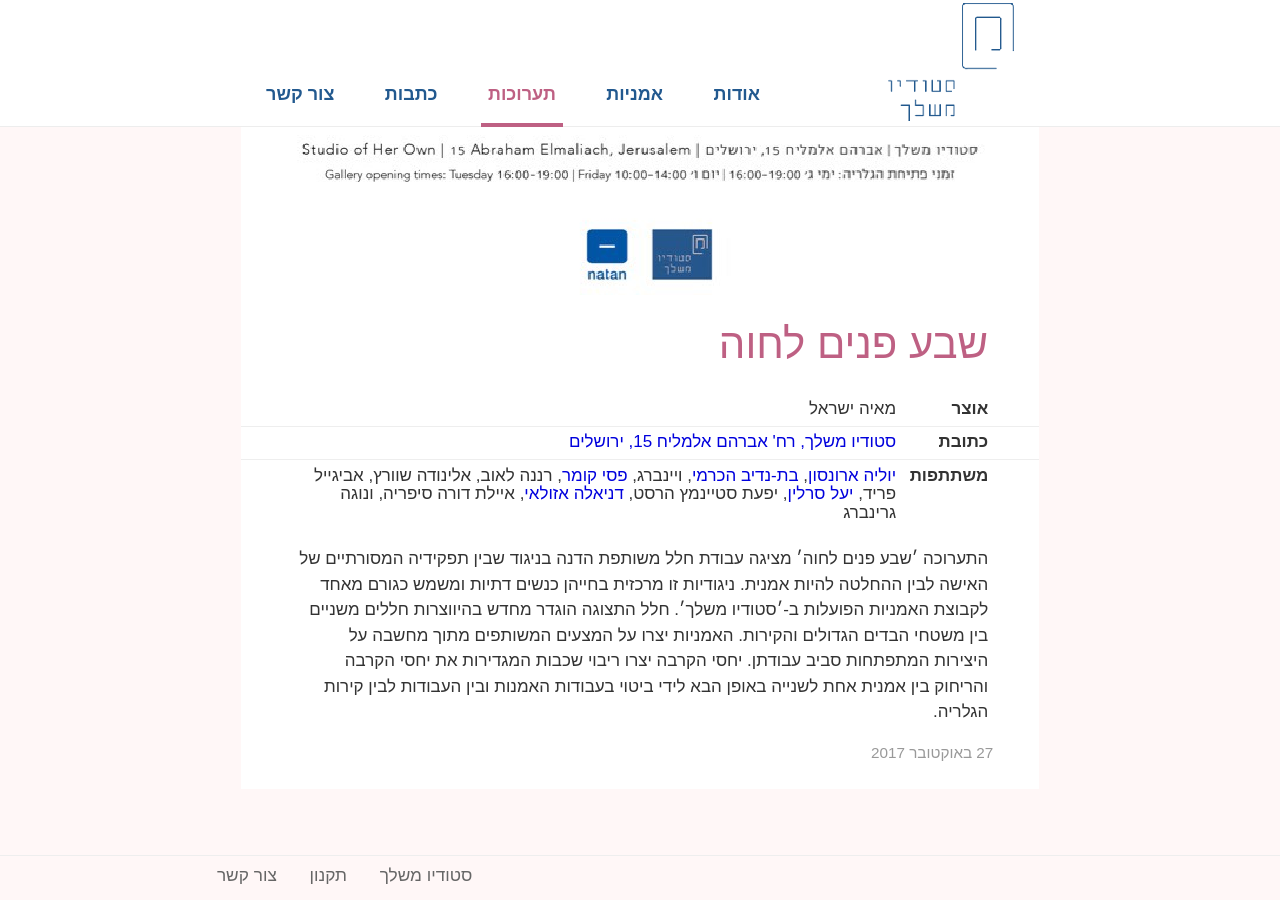
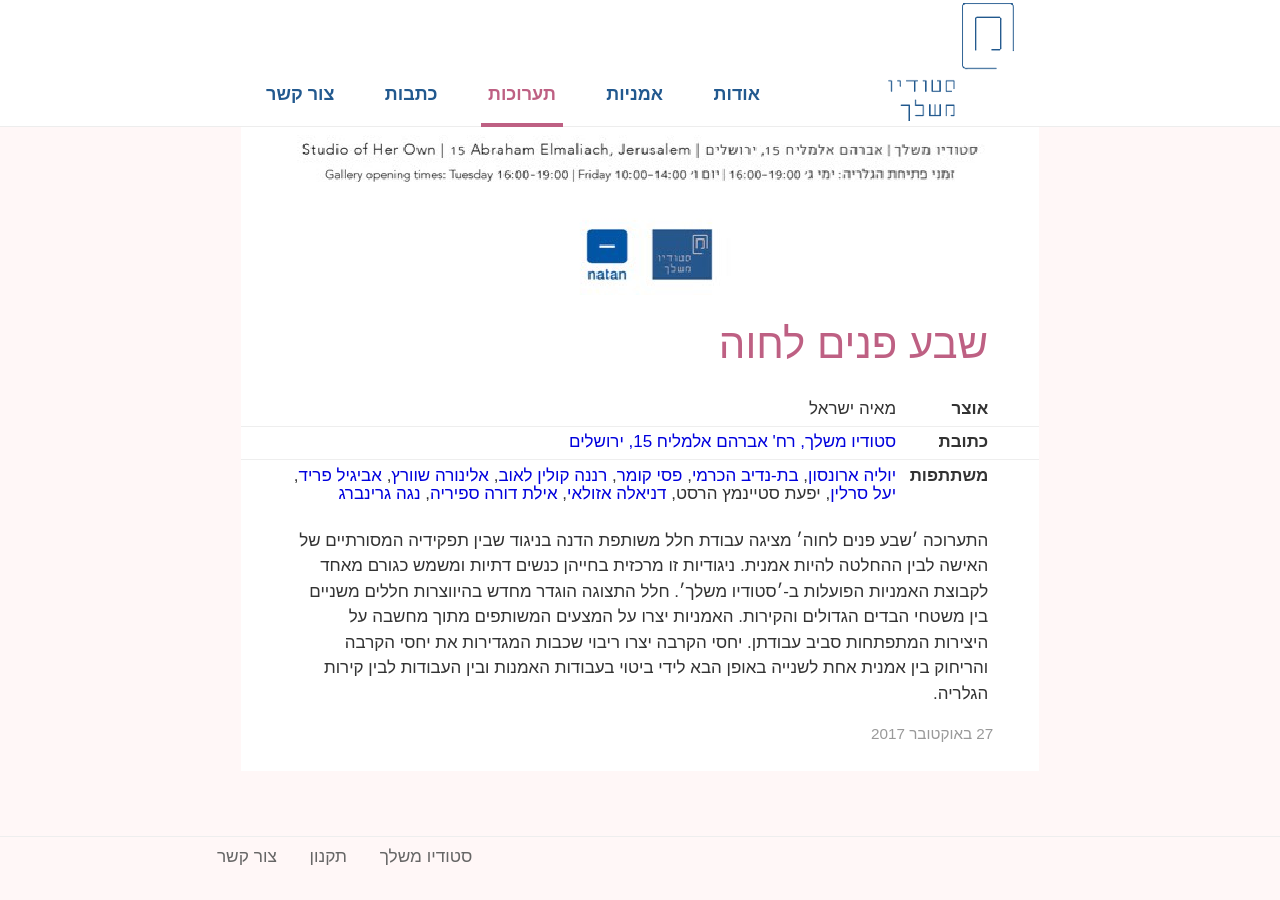
Before and after one commit to laukstein/studioofherown, a Jekyll site: the page built from _pages/exhibition/2017-10-27.md, in a window 1280 px wide and 900 px high, scrolled down 1204 px. Built offline with Jekyll 4.4.1, drawn with Linux system fonts in a browser that asks for light colours.

Commit message:
Correctring exhibitions participators names

```diff
--- a/_pages/exhibition/2017-10-27.md
+++ b/_pages/exhibition/2017-10-27.md
@@ -6,15 +6,14 @@ curator: מאיה ישראל
 address: סטודיו משלך, רח' אברהם אלמליח 15, ירושלים
 participators:
     - יוליה ארונסון
-    - בת נדיב הכרמי
-    - ויינברג
+    - בת-נדיב הכרמי
     - פסי קומר
-    - רננה לאוב
-    - אלינודה שוורץ
-    - אביגייל פריד
+    - רננה קולין לאוב
+    - אלינורה שוורץ
+    - אביגיל פריד
     - יעל סרלין
     - יפעת סטיינמץ הרסט
     - דניאלה אזולאי
-    - איילת דורה סיפריה
-    - ונוגה גרינברג
+    - אילת דורה ספיריה
+    - נגה גרינברג
 ---
```
Also changed, not shown: _pages/exhibition/2016-09-15.md (+3 -3 lines).
